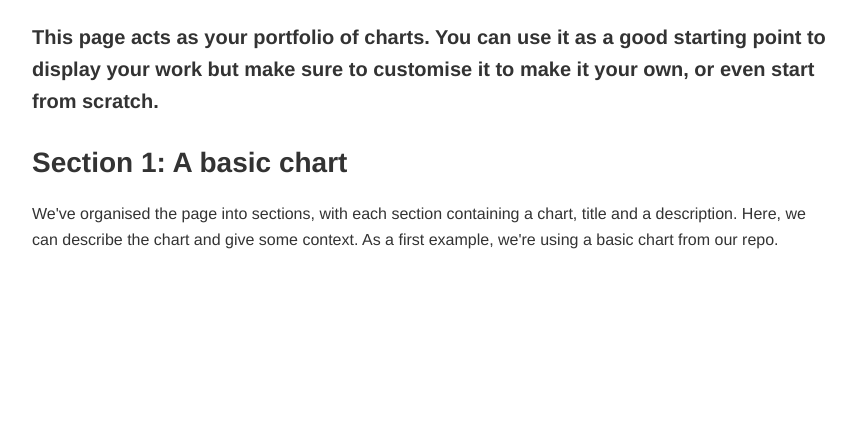
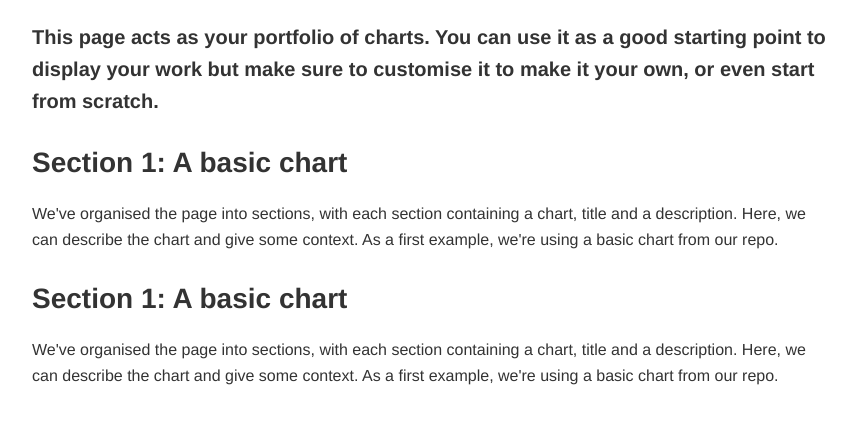
Before and after one commit to TomOLudoyi/TomOLudoyi.github.io, a plain HTML site: page index.html in a window 1280 px wide. Shown: the part 177-600 px from the top of the page, without its empty margins (208-1064 px from the left). Drawn offline with Linux system fonts and the light colour scheme; a script that the page names is missing.

Commit message:
Update index.html

```diff
--- a/index.html
+++ b/index.html
@@ -65,6 +65,15 @@
             </p>
         </div>
         <figure id="Location1"></figure> <!-- we give it an id so we can put a vega-lite graph here with VegaEmbed -->
+
+        <div class="chart-description">
+            <h2>Section 1: A basic chart</h2>
+            <p> <!-- This is a paragraph, it's the main way to display text on a web page -->
+                We've organised the page into sections, with each section containing a chart, title and a description. Here, we can describe the chart and give some context.
+                As a first example, we're using a basic chart from our repo.
+            </p>
+        </div>
+        <figure id="Location3"></figure> <!-- we give it an id so we can put a vega-lite graph here with VegaEmbed -->
     </section>
 
     <!-- Do you want to add more sections? -->
```
